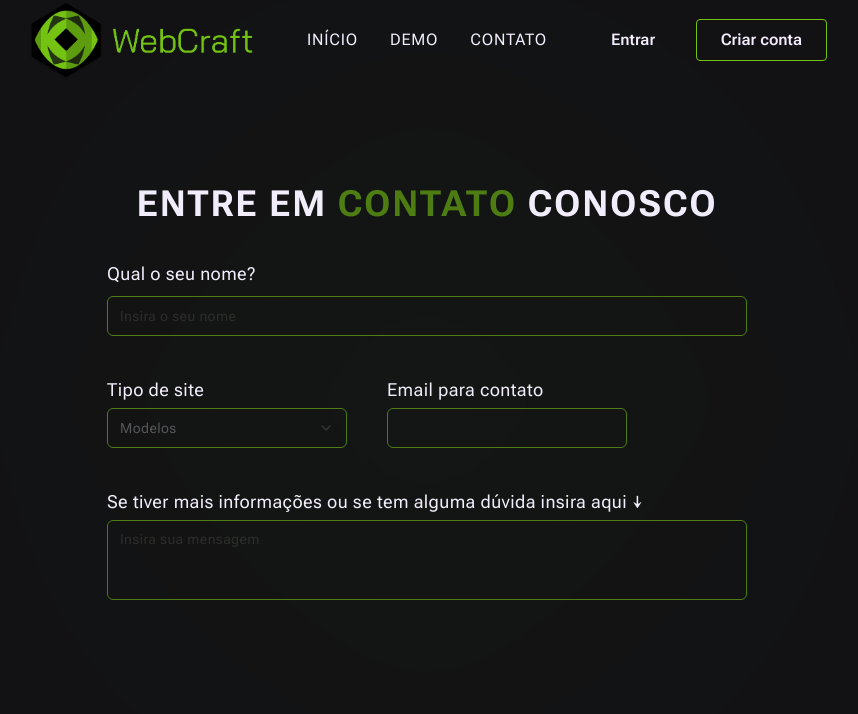
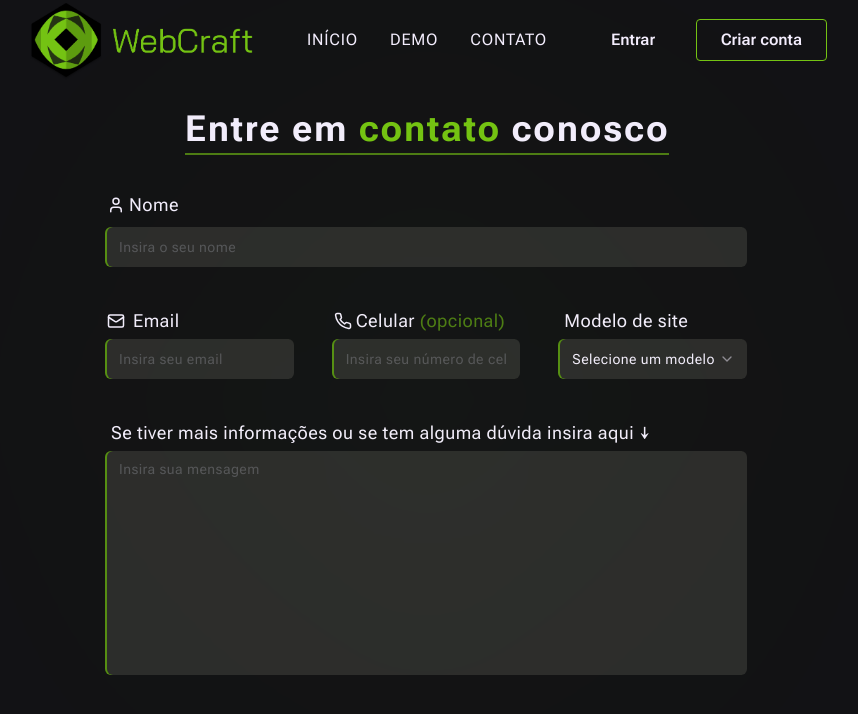
Before and after one commit to juicerq/Notes, a Next.js app in the folder web/: page /contact in a window 1280 px wide. Shown: the top 714 px of the page, without its empty margins (213-1071 px from the left). Built offline with nearby package versions, Linux system fonts and the light colour scheme; no server answers; a web font is replaced by a local one.

Commit message:
contact form changes

```diff
--- a/web/src/app/contact/page.tsx
+++ b/web/src/app/contact/page.tsx
@@ -9,37 +9,59 @@ import {
   SelectValue,
 } from '@/components/ui/select'
 import { Textarea } from '@/components/ui/textarea'
+import { Mail, Phone, User } from 'lucide-react'
 
 export default function Contact() {
   return (
     <div className="w-full h-screen flex justify-center items-center flex-col">
-      <h1 className="text-4xl tracking-wider text-center uppercase font-bold text-mainPalette-text">
-        Entre em <span className="highlight">contato</span> conosco
+      <h1 className="text-4xl tracking-wider text-center font-bold text-mainPalette-text pb-1 border-b-2 border-mainPalette-accent">
+        Entre em <span className="text-mainPalette-primaryButton">contato</span>{' '}
+        conosco
       </h1>
-      <form className="w-1/2 flex flex-col gap-5 pt-5">
+      <form className="w-1/2 flex flex-col gap-5 pt-5 text-lg text-mainPalette-text indent-1">
         <div className="flex w-full gap-10 flex-wrap py-4 tracking-wide">
           <div className="contact-input-container">
-            <label
-              htmlFor="contact-name"
-              className="text-lg text-mainPalette-text"
-            >
-              Qual o seu nome?
-            </label>
+            <div className="flex items-center">
+              <User size={18} />
+              <label htmlFor="contact-name">Nome</label>
+            </div>
             <Input placeholder="Insira o seu nome" id="contact-name" />
           </div>
 
-          <div className="flex w-60 flex-col gap-1">
-            <label
-              htmlFor="contact-style"
-              className="text-lg text-mainPalette-text"
-            >
-              Tipo de site
-            </label>
+          <div className="flex flex-1 flex-col gap-1">
+            <div className="flex items-center gap-1">
+              <Mail size={18} />
+              <label htmlFor="contact-email">Email</label>
+            </div>
+            <Input
+              id="contact-email"
+              placeholder="Insira seu email"
+              className="contact-input"
+            />
+          </div>
+
+          <div className="flex flex-1 flex-col gap-1">
+            <div className="flex items-center">
+              <Phone size={18} />
+              <label htmlFor="contact-cellphone">
+                Celular{' '}
+                <span className="text-mainPalette-accent"> (opcional) </span>
+              </label>
+            </div>
+            <Input
+              id="contact-cellphone"
+              placeholder="Insira seu número de celular"
+              className="contact-input"
+            />
+          </div>
+
+          <div className="flex flex-1 flex-col gap-1">
+            <label htmlFor="contact-model">Modelo de site</label>
             <Select>
-              <SelectTrigger id="contact-style" className="text-gray-400">
-                <SelectValue placeholder="Modelos" />
+              <SelectTrigger id="contact-model">
+                <SelectValue placeholder="Selecione um modelo" />
               </SelectTrigger>
-              <SelectContent className="bg-mainPalette-bg text-mainPalette-primaryButton">
+              <SelectContent className="backdrop-blur bg-transparent text-mainPalette-text">
                 <SelectItem value="blog">Blog</SelectItem>
                 <SelectItem value="e-commerce">E-commerce</SelectItem>
                 <SelectItem value="informativo">Informativo</SelectItem>
@@ -49,20 +71,17 @@ export default function Contact() {
             </Select>
           </div>
 
-          <div className="flex w-60 flex-col gap-1">
-            <label htmlFor="input02" className="text-lg text-mainPalette-text">
-              Email para contato
-            </label>
-            <Input id="input02" className="contact-input" />
-          </div>
           <div className="flex w-full flex-col gap-1">
-            <label htmlFor="input02" className="text-lg text-mainPalette-text">
+            <label
+              htmlFor="contact-message"
+              className="text-lg text-mainPalette-text"
+            >
               Se tiver mais informações ou se tem alguma dúvida insira aqui ↓
             </label>
             <Textarea
-              id="textarea"
+              id="contact-message"
               placeholder="Insira sua mensagem"
-              className="contact-input resize-none"
+              className="contact-input resize-none h-56"
             />
           </div>
         </div>
--- a/web/src/app/globals.css
+++ b/web/src/app/globals.css
@@ -2,7 +2,23 @@
 @tailwind components;
 @tailwind utilities;
 
+* {
+  scroll-behavior: smooth;
+}
 
+.remove-scrollbar {
+  overflow-y: scroll;
+  scrollbar-width: none; /* Firefox */
+  -ms-overflow-style: none;  /* Internet Explorer 10+ */
+}
+.remove-scrollbar::-webkit-scrollbar { /* WebKit */
+  width: 0;
+  height: 0;
+}
+
+.input-shadow {
+  box-shadow: -2px 0 0 0 rgba(116, 195, 19, 0.7) ;
+}
 
 @layer components {
   .navbar-li {
@@ -30,6 +46,7 @@
   }
 
 }
+
 
 @layer base {
   :root {
@@ -108,17 +125,3 @@
     font-feature-settings: "rlig" 1, "calt" 1;
   }
 }
-
-* {
-  scroll-behavior: smooth;
-}
-
-.remove-scrollbar {
-  overflow-y: scroll;
-  scrollbar-width: none; /* Firefox */
-  -ms-overflow-style: none;  /* Internet Explorer 10+ */
-}
-.remove-scrollbar::-webkit-scrollbar { /* WebKit */
-  width: 0;
-  height: 0;
-}
--- a/web/src/components/ui/input.tsx
+++ b/web/src/components/ui/input.tsx
@@ -11,7 +11,7 @@ const Input = React.forwardRef<HTMLInputElement, InputProps>(
       <input
         type={type}
         className={cn(
-          'flex w-full placeholder:text-mainPalette-bgAlt text-mainPalette-text h-10 focus-visible:ring-opacity-0 focus:border-2 focus:border-mainPalette-primaryButton hover:border-mainPalette-primaryButton rounded-md border border-mainPalette-accent bg-transparent px-3 py-2 text-sm ring-offset-background file:border-0 file:bg-transparent file:text-sm file:font-medium focus-visible:outline-none focus-visible:ring-2 focus-visible:ring-ring focus-visible:ring-offset-2 disabled:cursor-not-allowed disabled:opacity-50',
+          'flex w-full text-mainPalette-text h-10 focus-visible:ring-opacity-0 input-shadow rounded-md  bg-mainPalette-bgAlt px-3 py-2 text-sm ring-offset-background file:border-0 file:bg-transparent file:text-sm file:font-medium focus-visible:outline-none  focus-visible:ring-ring focus-visible:ring-offset-2 disabled:cursor-not-allowed disabled:opacity-50',
           className,
         )}
         ref={ref}
--- a/web/src/components/ui/select.tsx
+++ b/web/src/components/ui/select.tsx
@@ -19,7 +19,7 @@ const SelectTrigger = React.forwardRef<
   <SelectPrimitive.Trigger
     ref={ref}
     className={cn(
-      'flex h-10 w-full items-center justify-between rounded-md border border-mainPalette-accent bg-transparent px-3 py-2 text-sm ring-offset-background placeholder:text-mainPalette-bgAlt focus:outline-none focus:ring-2 focus:ring-ring focus:ring-offset-2 disabled:cursor-not-allowed disabled:opacity-50',
+      'flex h-10 w-full items-center input-shadow justify-between rounded-md bg-mainPalette-bgAlt px-3 py-2 text-sm ring-offset-background focus:outline-none focus:ring-ring focus:ring-offset-2 disabled:cursor-not-allowed disabled:opacity-50',
       className,
     )}
     {...props}
@@ -40,7 +40,7 @@ const SelectContent = React.forwardRef<
     <SelectPrimitive.Content
       ref={ref}
       className={cn(
-        'relative z-50 min-w-[8rem] overflow-hidden rounded-md border bg-popover text-popover-foreground shadow-md animate-in fade-in-80',
+        'relative z-50 min-w-[8rem] overflow-hidden rounded-md bg-popover text-popover-foreground shadow-md animate-in fade-in-80',
         position === 'popper' && 'translate-y-1',
         className,
       )}
--- a/web/src/components/ui/textarea.tsx
+++ b/web/src/components/ui/textarea.tsx
@@ -10,7 +10,7 @@ const Textarea = React.forwardRef<HTMLTextAreaElement, TextareaProps>(
     return (
       <textarea
         className={cn(
-          'flex min-h-[80px] w-full rounded-md border border-mainPalette-accent text-mainPalette-text focus:border-mainPalette-primaryButton focus:border-2 hover:border-mainPalette-primaryButton bg-transparent px-3 py-2 text-sm ring-offset-background placeholder:text-mainPalette-bgAlt focus-visible:outline-none focus-visible:ring-2 focus-visible:ring-ring focus-visible:ring-offset-2 disabled:cursor-not-allowed disabled:opacity-50',
+          'flex min-h-[80px] w-full bg-mainPalette-bgAlt rounded-md input-shadow text-mainPalette-text px-3 py-2 text-sm ring-offset-background focus-visible:outline-none focus-visible:ring-ring focus-visible:ring-offset-2 disabled:cursor-not-allowed disabled:opacity-50',
           className,
         )}
         ref={ref}
```
Also changed, not shown: 1 other file (tests, documents, lock files or other folders).
